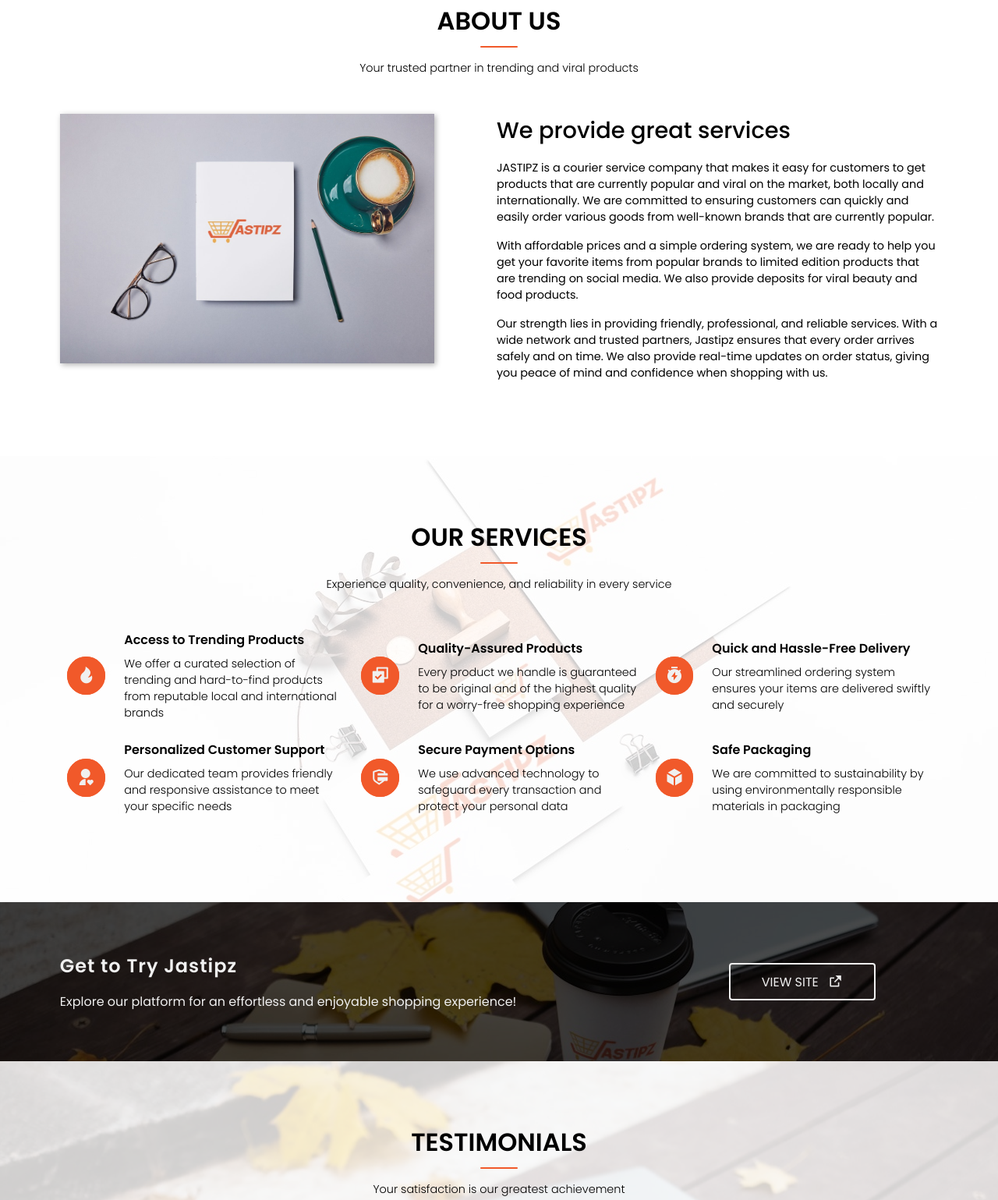
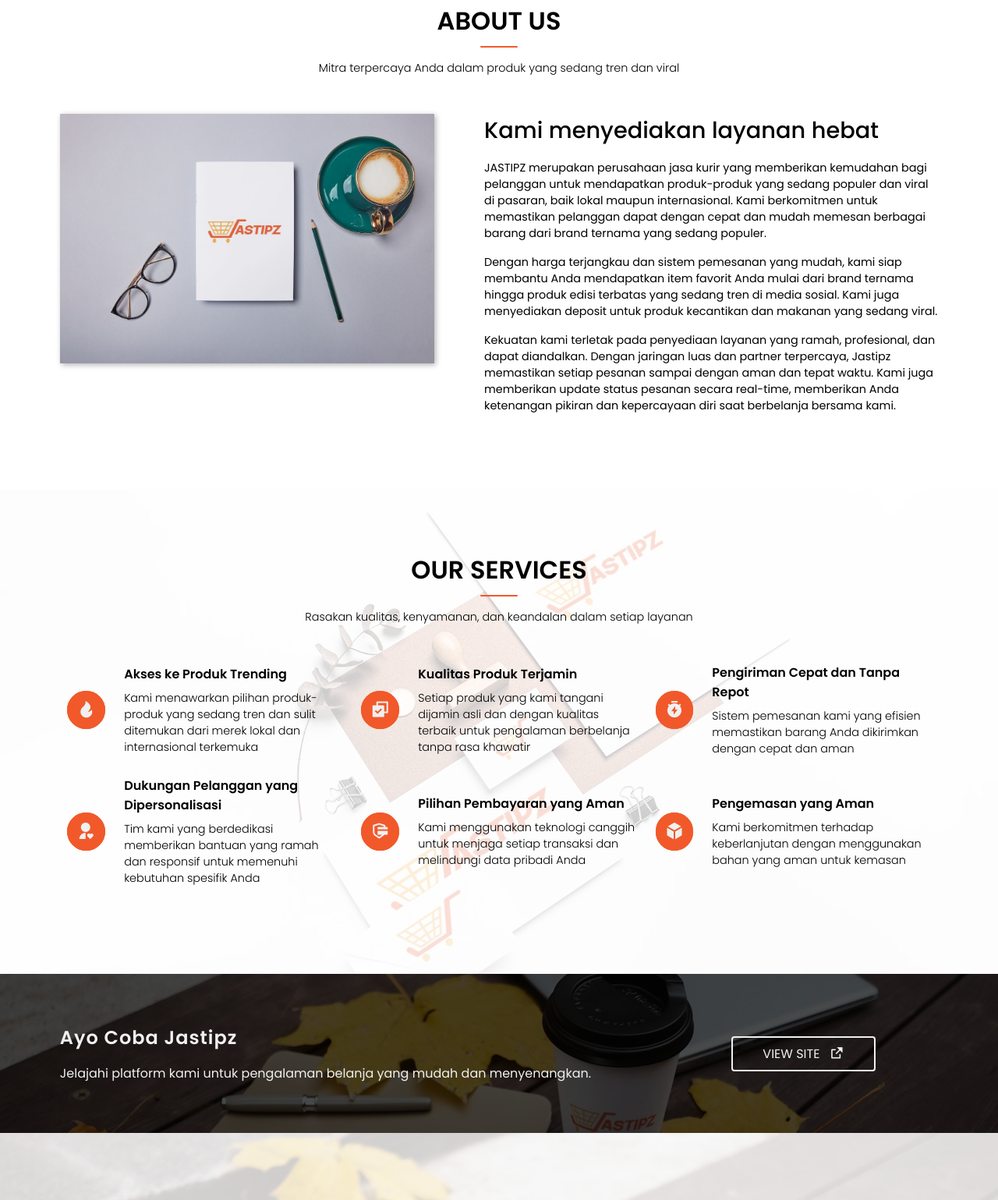
Before and after one commit to upiidesu/jastipz-profile, a plain HTML site: page index.html in a window 1280 px wide. Shown: the part 945-2484 px from the top of the page at 78% size. Drawn offline with nearby package versions, Linux system fonts and the light colour scheme.

Commit message:
mengubah ke bhasa indo

```diff
--- a/index.html
+++ b/index.html
@@ -73,19 +73,16 @@
         <!-- <========== ABOUT US ==========> -->
         <section class="about" id="about">
             <h1 class="about-title">ABOUT US</h1>
-            <p class="about-text">Your trusted partner in trending and viral products</p>
+            <p class="about-text">Mitra terpercaya Anda dalam produk yang sedang tren dan viral</p>
             <div class="about-container">
                 <img src="img/4.jpg" alt="Jastipz" data-aos="fade-right">
                 <div class="about-desc">
-                    <h3 data-aos="fade-up">We provide great services</h3>
-                    <p  data-aos="fade-up" data-aos-delay=250>JASTIPZ is a courier service company that makes it easy for customers to get products that are currently popular and viral on the market, both locally and internationally. We are committed to ensuring customers can quickly and easily order various goods from well-known brands that are currently popular.</p>
-                    <!-- JASTIPZ merupakan perusahaan jasa kurir yang memberikan kemudahan bagi pelanggan untuk mendapatkan produk-produk yang sedang populer dan viral di pasaran, baik lokal maupun internasional. Kami berkomitmen untuk memastikan pelanggan dapat dengan cepat dan mudah memesan berbagai barang dari brand ternama yang sedang populer. -->
+                    <h3 data-aos="fade-up">Kami menyediakan layanan hebat</h3>
+                    <p  data-aos="fade-up" data-aos-delay=250>JASTIPZ merupakan perusahaan jasa kurir yang memberikan kemudahan bagi pelanggan untuk mendapatkan produk-produk yang sedang populer dan viral di pasaran, baik lokal maupun internasional. Kami berkomitmen untuk memastikan pelanggan dapat dengan cepat dan mudah memesan berbagai barang dari brand ternama yang sedang populer.</p>
 
-                    <p data-aos="fade-up" data-aos-delay=300>With affordable prices and a simple ordering system, we are ready to help you get your favorite items from popular brands to limited edition products that are trending on social media. We also provide deposits for viral beauty and food products.</p>
-                    <!-- Dengan harga terjangkau dan sistem pemesanan yang mudah, kami siap membantu Anda mendapatkan item favorit Anda mulai dari brand ternama hingga produk edisi terbatas yang sedang tren di media sosial. Kami juga menyediakan deposit untuk produk kecantikan dan makanan yang sedang viral. -->
+                    <p data-aos="fade-up" data-aos-delay=300>Dengan harga terjangkau dan sistem pemesanan yang mudah, kami siap membantu Anda mendapatkan item favorit Anda mulai dari brand ternama hingga produk edisi terbatas yang sedang tren di media sosial. Kami juga menyediakan deposit untuk produk kecantikan dan makanan yang sedang viral.</p>
 
-                    <p data-aos="fade-up" data-aos-delay=350>Our strength lies in providing friendly, professional, and reliable services. With a wide network and trusted partners, Jastipz ensures that every order arrives safely and on time. We also provide real-time updates on order status, giving you peace of mind and confidence when shopping with us.</p>
-                    <!-- Kekuatan kami terletak pada penyediaan layanan yang ramah, profesional, dan dapat diandalkan. Dengan jaringan luas dan partner terpercaya, Jastipz memastikan setiap pesanan sampai dengan aman dan tepat waktu. Kami juga memberikan update status pesanan secara real-time, memberikan Anda ketenangan pikiran dan kepercayaan diri saat berbelanja bersama kami. -->
+                    <p data-aos="fade-up" data-aos-delay=350>Kekuatan kami terletak pada penyediaan layanan yang ramah, profesional, dan dapat diandalkan. Dengan jaringan luas dan partner terpercaya, Jastipz memastikan setiap pesanan sampai dengan aman dan tepat waktu. Kami juga memberikan update status pesanan secara real-time, memberikan Anda ketenangan pikiran dan kepercayaan diri saat berbelanja bersama kami.</p>
                 </div>
             </div>
         </section>
@@ -94,8 +91,7 @@
         <section class="services" id="services">
             <div class="services-container">
                 <h1 class="services-title">OUR SERVICES</h1>
-                <p class="services-text">Experience quality, convenience, and reliability in every service</p>
-                <!-- Rasakan kualitas, kenyamanan, dan keandalan dalam setiap layanan -->
+                <p class="services-text">Rasakan kualitas, kenyamanan, dan keandalan dalam setiap layanan</p>
 
                 <div class="services-content">
                     <div class="services-list">
@@ -103,54 +99,48 @@
                         <div class="service">
                             <i class="ri-fire-fill" data-aos="fade-left" data-aos-delay=250 data-aos-offset="20"></i>
                             <div class="service-desc" data-aos="fade-left" data-aos-delay=200>
-                                <h4>Access to Trending Products</h4>
-                                <p>We offer a curated selection of trending and hard-to-find products from reputable local and international brands</p>
-                                <!-- Kami menawarkan pilihan produk-produk yang sedang tren dan sulit ditemukan dari merek lokal dan internasional terkemuka -->
+                                <h4>Akses ke Produk Trending</h4>
+                                <p>Kami menawarkan pilihan produk-produk yang sedang tren dan sulit ditemukan dari merek lokal dan internasional terkemuka</p>
                             </div>
                         </div>
                         <!-- Service 2 -->
                         <div class="service">
                             <i class="ri-checkbox-multiple-fill" data-aos="fade-left" data-aos-delay=150 data-aos-offset="20"></i>
                             <div class="service-desc" data-aos="fade-left" data-aos-delay=100>
-                                <h4>Quality-Assured Products</h4>
-                                <p>Every product we handle is guaranteed to be original and of the highest quality for a worry-free shopping experience</p>
-                                <!-- Setiap produk yang kami tangani dijamin asli dan dengan kualitas terbaik untuk pengalaman berbelanja tanpa rasa khawatir -->
+                                <h4>Kualitas Produk Terjamin</h4>
+                                <p>Setiap produk yang kami tangani dijamin asli dan dengan kualitas terbaik untuk pengalaman berbelanja tanpa rasa khawatir</p>
                             </div>
                         </div>
                         <!-- Service 3 -->
                         <div class="service">
                             <i class="ri-timer-flash-fill" data-aos="fade-left" data-aos-delay=50 data-aos-offset="20"></i>
                             <div class="service-desc" data-aos="fade-left">
-                                <h4>Quick and Hassle-Free Delivery</h4>
-                                <p>Our streamlined ordering system ensures your items are delivered swiftly and securely</p>
-                                <!-- Sistem pemesanan kami yang efisien memastikan barang Anda dikirimkan dengan cepat dan aman -->
+                                <h4>Pengiriman Cepat dan Tanpa Repot</h4>
+                                <p>Sistem pemesanan kami yang efisien memastikan barang Anda dikirimkan dengan cepat dan aman</p>
                             </div>
                         </div>
                         <!-- Service 4 -->
                         <div class="service">
                             <i class="ri-user-heart-fill" data-aos="fade-right" data-aos-offset="20" data-aos-delay=100></i>
                             <div class="service-desc" data-aos="fade-right" data-aos-delay=150>
-                                <h4>Personalized Customer Support</h4>
-                                <p>Our dedicated team provides friendly and responsive assistance to meet your specific needs</p>
-                                <!-- Tim kami yang berdedikasi memberikan bantuan yang ramah dan responsif untuk memenuhi kebutuhan spesifik Anda -->
+                                <h4>Dukungan Pelanggan yang Dipersonalisasi</h4>
+                                <p>Tim kami yang berdedikasi memberikan bantuan yang ramah dan responsif untuk memenuhi kebutuhan spesifik Anda</p>
                             </div>
                         </div>
                         <!-- Service 5 -->
                         <div class="service">
                             <i class="ri-secure-payment-fill" data-aos="fade-right" data-aos-delay=200 data-aos-offset="20"></i>
                             <div class="service-desc" data-aos="fade-right" data-aos-delay=250>
-                                <h4>Secure Payment Options</h4>
-                                <p>We use advanced technology to safeguard every transaction and protect your personal data</p>
-                                <!-- Kami menggunakan teknologi canggih untuk menjaga setiap transaksi dan melindungi data pribadi Anda -->
+                                <h4>Pilihan Pembayaran yang Aman</h4>
+                                <p>Kami menggunakan teknologi canggih untuk menjaga setiap transaksi dan melindungi data pribadi Anda</p>
                             </div>
                         </div>
                         <!-- Service 6 -->
                         <div class="service">
                             <i class="ri-box-3-fill" data-aos="fade-right" data-aos-delay=300 data-aos-offset="20"></i>
                             <div class="service-desc" data-aos="fade-right" data-aos-delay=350>
-                                <h4>Safe Packaging</h4>
-                                <p>We are committed to sustainability by using environmentally responsible materials in packaging</p>
-                                <!-- Kami berkomitmen terhadap keberlanjutan dengan menggunakan bahan ramah lingkungan dalam kemasan -->
+                                <h4>Pengemasan yang Aman</h4>
+                                <p>Kami berkomitmen terhadap keberlanjutan dengan menggunakan bahan yang aman untuk kemasan</p>
                             </div>
                         </div>
 
@@ -163,9 +153,8 @@
         <section class="view">
             <div class="view-container">
                 <div class="view-content">
-                    <h1 class="view-title">Get to Try Jastipz</h1>
-                    <p class="view-desc">Explore our platform for an effortless and enjoyable shopping experience!</p>
-                    <!-- Jelajahi platform kami untuk pengalaman belanja yang mudah dan menyenangkan. -->
+                    <h1 class="view-title">Ayo Coba Jastipz</h1>
+                    <p class="view-desc">Jelajahi platform kami untuk pengalaman belanja yang mudah dan menyenangkan.</p>
                 </div>
                 <a href="https://upiidesu.github.io/jastipz/" class="view-btn" target="_blank" data-aos="fade-up" data-aos-delay=150>View Site
                     <i class="ri-external-link-fill"></i>
@@ -177,8 +166,7 @@
         <section class="testi" id="testimonials">
             <div class="testi-container">
                 <h1 class="testi-title">TESTIMONIALS</h1>
-                <p class="testi-text">Your satisfaction is our greatest achievement</p>
-                <!-- Kepuasan Anda adalah pencapaian terbesar kami. -->
+                <p class="testi-text">Kepuasan Anda adalah pencapaian terbesar kami</p>
 
                 <div class="testi-content">
                     <!-- Testi 1 -->
@@ -187,8 +175,7 @@
                             <img src="img/testimoni-1.jpg" alt="Testimonials">
                             <h4 class="testi-name">Raden O' Brian</h4>
                         </div>
-                        <p class="testi-desc">Jastipz offers reliable service and fast delivery. The ordering process is smooth, and I’m always impressed by how quickly my items arrive. I'll definitely continue using Jastipz for all my next purchases!</p>
-                        <!-- Jastipz menawarkan layanan yang dapat diandalkan dan pengiriman cepat. Proses pemesanan lancar, dan saya selalu terkesan dengan seberapa cepat barang saya tiba. Saya pasti akan terus menggunakan Jastipz untuk semua pembelian saya untuk selanjutnya! -->
+                        <p class="testi-desc">Jastipz menawarkan layanan yang dapat diandalkan dan pengiriman cepat. Proses pemesanan lancar, dan saya selalu terkesan dengan seberapa cepat barang saya tiba. Saya pasti akan terus menggunakan Jastipz untuk semua pembelian saya untuk selanjutnya!</p>
                     </div>
 
                     <!-- Testi 2 -->
@@ -197,8 +184,7 @@
                             <img src="img/testimoni-2.jpg" alt="Testimonials">
                             <h4 class="testi-name">Nunu Kapal Lawd</h4>
                         </div>
-                        <p class="testi-desc">Jastipz helped me find best items at great prices. Their customer service is top-notch, and my orders are always handled with care. Jastipz has become my go-to service for reliable, high-quality products.</p>
-                        <!-- Jastipz membantu saya menemukan barang terbaik dengan harga yang bagus. Layanan pelanggan mereka sangat baik, dan pesanan saya selalu ditangani dengan hati-hati. Jastipz telah menjadi layanan andalan saya untuk produk yang andal dan berkualitas tinggi. -->
+                        <p class="testi-desc">Jastipz membantu saya menemukan barang terbaik dengan harga yang bagus. Layanan pelanggan mereka sangat baik, dan pesanan saya selalu ditangani dengan hati-hati. Jastipz telah menjadi layanan andalan saya untuk produk yang andal dan berkualitas tinggi.</p>
                     </div>
                 </div>
             </div>
@@ -208,8 +194,7 @@
         <section class="team" id="team">
             <div class="team-container">
                 <h1 class="team-title">OUR TEAM</h1>
-                <p class="team-text">Driven by teamwork, committed to your satisfaction</p>
-                <!-- Didorong oleh kerja tim, berkomitmen untuk kepuasan Anda -->
+                <p class="team-text">Didorong oleh kerja tim, berkomitmen untuk kepuasan Anda</p>
 
                 <div class="team-content">
                     <!-- Profile 1 -->
@@ -229,7 +214,7 @@
                     <div class="team-profile">
                         <img src="img/team/ivan.png" alt="Ivan Arya Budiarto">
                         <h3 class="profile-name">Ivan Arya Budiarto</h3>
-                        <span>Chief Thecnology Officer</span>
+                        <span>Chief Technology Officer</span>
                         <div class="profile-sosmed">
                             <a href="https://www.facebook.com/" target="_blank"><i class="ri-facebook-fill"></i></a>
                             <a href="https://www.instagram.com/" target="_blank"><i class="ri-instagram-fill"></i></a>
@@ -242,7 +227,7 @@
                     <div class="team-profile">
                         <img src="img/team/luthfi.png" alt="Muhammad Luthfi Fauzan">
                         <h3 class="profile-name">Muhammad Luthfi Fauzan</h3>
-                        <span>Chief Thecnology Officer</span>
+                        <span>Chief Technology Officer</span>
                         <div class="profile-sosmed">
                             <a href="https://www.facebook.com/" target="_blank"><i class="ri-facebook-fill"></i></a>
                             <a href="https://www.instagram.com/" target="_blank"><i class="ri-instagram-fill"></i></a>
--- a/style.css
+++ b/style.css
@@ -214,7 +214,7 @@ body {
 
 .about-container {
     display: flex;
-    gap: 5rem;
+    gap: 4rem;
 }
 .about-container img {
     max-height: 320px;
@@ -323,7 +323,7 @@ body {
     margin-left: auto;
     margin-right: 5rem;
     color: var(--white);
-    padding: .6rem 2.5rem;
+    padding: .5rem 2.4rem;
     border: 2px solid var(--white);
     border-radius: 4px;
     text-transform: uppercase;
@@ -629,10 +629,11 @@ footer .container .copyright span {
     font-size: 2.5rem;
     cursor: pointer;
     color: var(--black);
-    transition: all .2s;
+    transition: all .3s;
 }
 .wa-btn:hover {
     color: var(--primary);
+    font-size: 2.55rem;
 }
 
 
@@ -797,11 +798,22 @@ footer .container .copyright span {
         justify-content: flex-start;
     }
 
+
+    .wa-icon {
+        bottom: 2rem;
+        right: 1.8rem;
+    }
+
 }
 
 @media (max-width: 540px) {
     html {
         font-size: 65%;
+    }
+
+    .hero-btn {
+        padding: .5rem 2.2rem;
+        font-size: 1rem;
     }
 
     .navbar-brand img {
```
